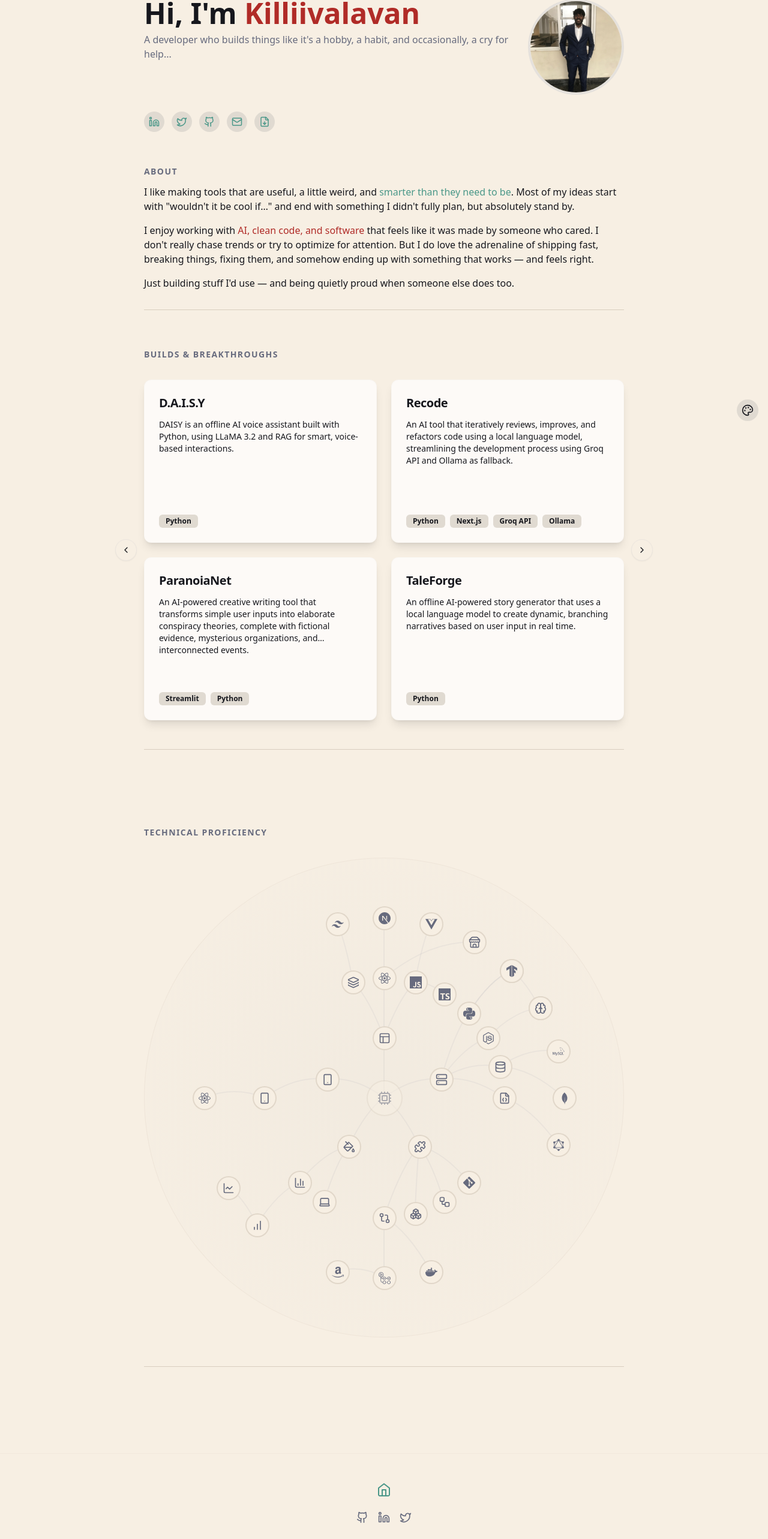
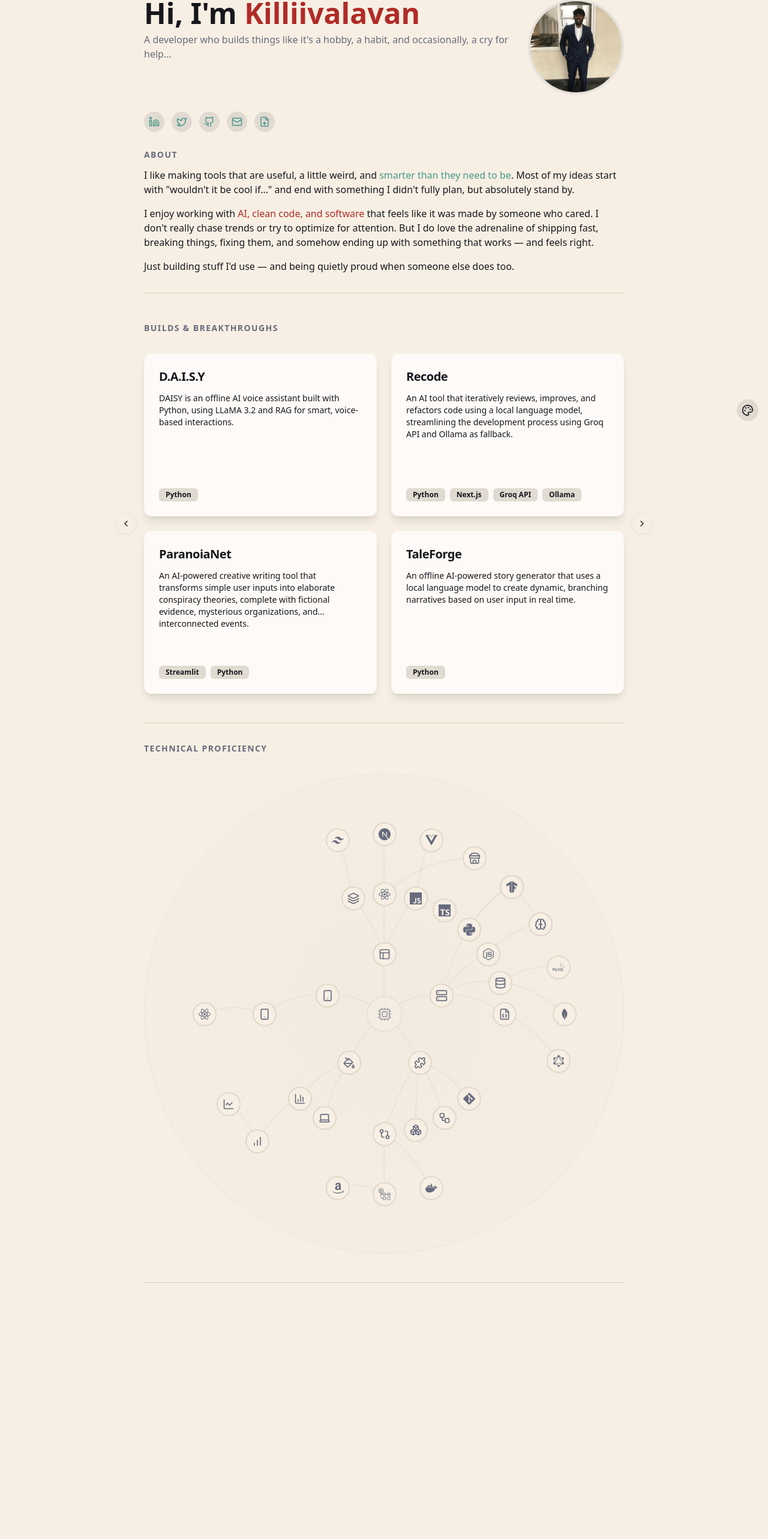
Before and after one commit to Killiivalavan/killiivalavan.github.io, a Next.js app: page / in a window 1280 px wide. Shown: the part 82-2648 px from the top of the page at 60% size. After the commit the page ends 2237 px from the top, so only its background shows below. Built offline with nearby package versions, Linux system fonts and the light colour scheme.

Commit message:
UI spacing fix

```diff
--- a/src/app/ClientBody.tsx
+++ b/src/app/ClientBody.tsx
@@ -1,6 +1,5 @@
 'use client';
 
-import Footer from '@/components/layout/Footer';
 import Hero from '@/components/sections/Hero';
 import ContactCards from '@/components/sections/ContactCards';
 import About from '@/components/sections/About';
@@ -18,7 +17,6 @@ export default function ClientBody() {
         <Projects />
         <Skills />
       </main>
-      <Footer />
       <ThemeToggle />
     </div>
   );
--- a/src/components/sections/About.tsx
+++ b/src/components/sections/About.tsx
@@ -4,7 +4,7 @@ import { Separator } from "@/components/ui/separator";
 
 export default function About() {
   return (
-    <section className="mt-8">
+    <section className="mt-4">
       <div className="container-custom">
         <p className="section-title">ABOUT</p>
         <p className="mb-4">
--- a/src/components/sections/ContactCards.tsx
+++ b/src/components/sections/ContactCards.tsx
@@ -24,7 +24,7 @@ export default function ContactCards() {
   };
 
   return (
-    <section className="pt-3 pb-6">
+    <section className="pt-3 pb-3">
       <div className="container-custom">
         <div className="flex justify-start gap-3">
           <Link
--- a/src/components/sections/Hero.tsx
+++ b/src/components/sections/Hero.tsx
@@ -11,7 +11,7 @@ export default function Hero() {
             <h1 className="text-5xl font-bold mb-2">
               Hi, I'm <span className="text-red-accent">Killiivalavan</span>
             </h1>
-            <p className="text-muted-foreground">
+            <p className="text-muted-foreground mb-0">
               A developer who builds things like it's a hobby, a habit, and occasionally, a cry for help...
             </p>
           </div>
--- a/src/components/sections/Projects.tsx
+++ b/src/components/sections/Projects.tsx
@@ -195,7 +195,7 @@ export default function Projects() {
   };
 
   return (
-    <section className="section py-16" id="projects">
+    <section className="section pb-4" id="projects">
       <div className="container-custom">
         <div className="mb-8">
           <p className="section-title">BUILDS & BREAKTHROUGHS</p>
--- a/src/components/sections/Skills.tsx
+++ b/src/components/sections/Skills.tsx
@@ -5,7 +5,7 @@ import SkillTree from "@/components/skills/SkillTree";
 
 export default function Skills() {
   return (
-    <section className="section py-16" id="skills">
+    <section className="section py-4" id="skills">
       <div className="container-custom">
         <div className="mb-8">
           <p className="section-title">Technical Proficiency</p>
```
